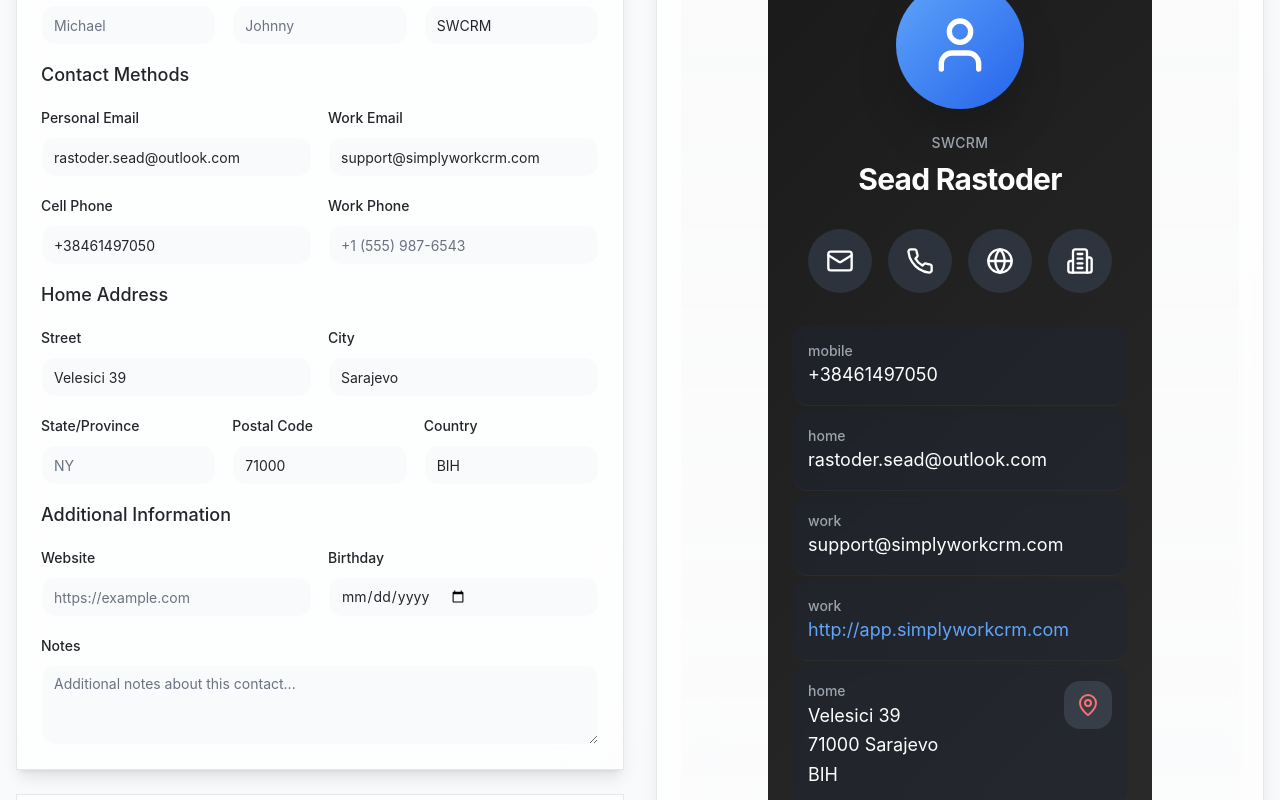
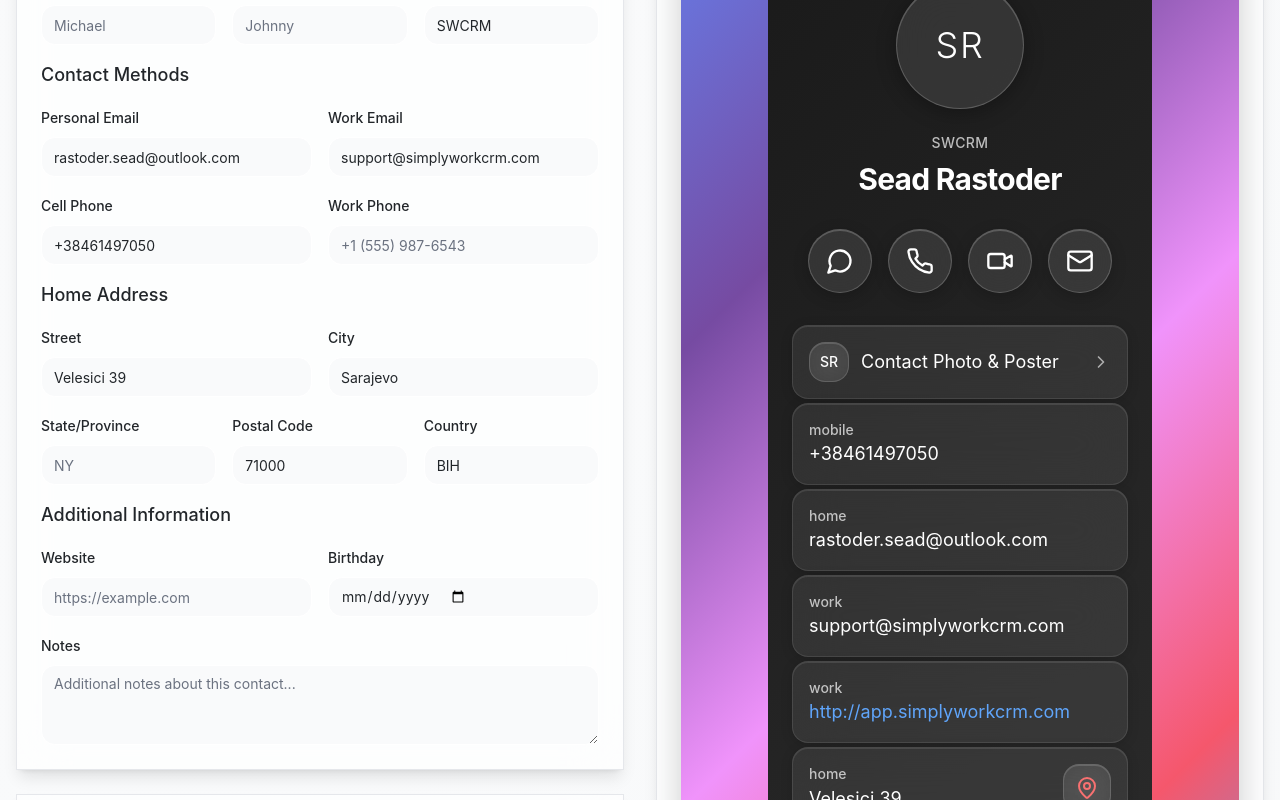
Before and after one commit to SimplyWorkCRM/swcrm-vcf-generator, a React (Vite) app: page / in a window 1280 px wide. Shown: the part 400-1200 px from the top of the page. Built offline with nearby package versions, Linux system fonts and the light colour scheme; the HTML template or start-up script is replaced by a standard one.

Commit message:
Refine contact preview design

```diff
--- a/src/components/IOSContactPreview.tsx
+++ b/src/components/IOSContactPreview.tsx
@@ -1,5 +1,5 @@
 import { ContactData } from "@/lib/vcfGenerator";
-import { Phone, Mail, MapPin, Calendar, Globe, User, Building2 } from "lucide-react";
+import { Phone, Mail, MapPin, Calendar, Globe, User, Building2, MessageCircle, Video, ChevronRight } from "lucide-react";
 
 interface IOSContactPreviewProps {
   contact: ContactData;
@@ -17,17 +17,27 @@ export const IOSContactPreview = ({ contact }: IOSContactPreviewProps) => {
   const hasHomeAddress = contact.home_address.street || contact.home_address.city;
   const hasWorkAddress = contact.work_address.street || contact.work_address.city;
 
+  // Get initials for avatar
+  const getInitials = () => {
+    if (contact.first_name || contact.last_name) {
+      return `${contact.first_name?.[0] || ''}${contact.last_name?.[0] || ''}`.toUpperCase();
+    }
+    return fullName?.[0]?.toUpperCase() || 'C';
+  };
+
   return (
     <div className="ios-contact-preview max-w-sm mx-auto">
       {/* Header with large profile photo */}
       <div className="text-center mb-8 pt-8">
-        <div className="w-32 h-32 bg-gradient-to-br from-blue-400 to-blue-600 rounded-full mx-auto mb-6 flex items-center justify-center shadow-2xl">
-          <User className="w-16 h-16 text-white" />
+        <div className="w-32 h-32 glass-avatar mx-auto mb-6 flex items-center justify-center">
+          <span className="text-white text-4xl font-light tracking-wider">
+            {getInitials()}
+          </span>
         </div>
 
         {/* Organization - small text above name */}
         {contact.organization && (
-          <p className="text-gray-400 text-sm font-medium mb-2 tracking-wide">
+          <p className="text-white/70 text-sm font-medium mb-2 tracking-wide">
             {contact.organization}
           </p>
         )}
@@ -38,86 +48,99 @@ export const IOSContactPreview = ({ contact }: IOSContactPreviewProps) => {
         </h1>
 
         {contact.nickname && (
-          <p className="text-gray-400 text-base">"{contact.nickname}"</p>
+          <p className="text-white/60 text-base">"{contact.nickname}"</p>
         )}
       </div>
 
       {/* Action buttons row */}
       <div className="flex justify-center gap-4 mb-8">
-        <div className="w-16 h-16 bg-gray-700/60 rounded-full flex items-center justify-center backdrop-blur-sm">
-          <Mail className="w-7 h-7 text-white" />
+        <div className="glass-action-button">
+          <MessageCircle className="w-7 h-7 text-white" />
         </div>
-        <div className="w-16 h-16 bg-gray-700/60 rounded-full flex items-center justify-center backdrop-blur-sm">
+        <div className="glass-action-button">
           <Phone className="w-7 h-7 text-white" />
         </div>
-        <div className="w-16 h-16 bg-gray-700/60 rounded-full flex items-center justify-center backdrop-blur-sm">
-          <Globe className="w-7 h-7 text-white" />
+        <div className="glass-action-button">
+          <Video className="w-7 h-7 text-white" />
         </div>
-        <div className="w-16 h-16 bg-gray-700/60 rounded-full flex items-center justify-center backdrop-blur-sm">
-          <Building2 className="w-7 h-7 text-white" />
+        <div className="glass-action-button">
+          <Mail className="w-7 h-7 text-white" />
         </div>
       </div>
 
-      {/* Contact details in separate rounded sections */}
+      {/* Contact Photo & Poster section */}
+      <div className="glass-section mb-1 flex items-center justify-between">
+        <div className="flex items-center gap-3">
+          <div className="w-10 h-10 glass-mini-avatar flex items-center justify-center">
+            <span className="text-white text-sm font-medium">
+              {getInitials()}
+            </span>
+          </div>
+          <span className="text-white text-lg">Contact Photo & Poster</span>
+        </div>
+        <ChevronRight className="w-5 h-5 text-white/60" />
+      </div>
+
+      {/* Contact details */}
       <div className="space-y-1">
         {/* Phone Numbers */}
         {contact.cell_phone && (
-          <div className="bg-gray-800/40 backdrop-blur-sm rounded-2xl p-4 border-b border-gray-700/30">
-            <p className="text-gray-400 text-sm font-medium">mobile</p>
+          <div className="glass-section">
+            <p className="text-white/70 text-sm font-medium">mobile</p>
             <p className="text-white text-lg">{contact.cell_phone}</p>
           </div>
         )}
 
         {contact.work_phone && (
-          <div className="bg-gray-800/40 backdrop-blur-sm rounded-2xl p-4 border-b border-gray-700/30">
-            <p className="text-gray-400 text-sm font-medium">work</p>
+          <div className="glass-section">
+            <p className="text-white/70 text-sm font-medium">work</p>
             <p className="text-white text-lg">{contact.work_phone}</p>
           </div>
         )}
 
         {contact.home_phone && (
-          <div className="bg-gray-800/40 backdrop-blur-sm rounded-2xl p-4 border-b border-gray-700/30">
-            <p className="text-gray-400 text-sm font-medium">home</p>
+          <div className="glass-section">
+            <p className="text-white/70 text-sm font-medium">home</p>
             <p className="text-white text-lg">{contact.home_phone}</p>
           </div>
         )}
 
         {/* Emails */}
         {contact.email && (
-          <div className="bg-gray-800/40 backdrop-blur-sm rounded-2xl p-4 border-b border-gray-700/30">
-            <p className="text-gray-400 text-sm font-medium">home</p>
+          <div className="glass-section">
+            <p className="text-white/70 text-sm font-medium">home</p>
             <p className="text-white text-lg break-all">{contact.email}</p>
           </div>
         )}
 
         {contact.work_email && (
-          <div className="bg-gray-800/40 backdrop-blur-sm rounded-2xl p-4 border-b border-gray-700/30">
-            <p className="text-gray-400 text-sm font-medium">work</p>
+          <div className="glass-section">
+            <p className="text-white/70 text-sm font-medium">work</p>
             <p className="text-white text-lg break-all">{contact.work_email}</p>
           </div>
         )}
 
         {/* Work URL */}
         {contact.work_url && (
-          <div className="bg-gray-800/40 backdrop-blur-sm rounded-2xl p-4 border-b border-gray-700/30">
-            <p className="text-gray-400 text-sm font-medium">work</p>
+          <div className="glass-section">
+            <p className="text-white/70 text-sm font-medium">work</p>
             <p className="text-blue-400 text-lg break-all">http://{contact.work_url}</p>
           </div>
         )}
 
         {/* Personal URL */}
         {contact.url && (
-          <div className="bg-gray-800/40 backdrop-blur-sm rounded-2xl p-4 border-b border-gray-700/30">
-            <p className="text-gray-400 text-sm font-medium">website</p>
+          <div className="glass-section">
+            <p className="text-white/70 text-sm font-medium">website</p>
             <p className="text-blue-400 text-lg break-all">{contact.url}</p>
           </div>
         )}
 
         {/* Home Address */}
         {hasHomeAddress && (
-          <div className="bg-gray-800/40 backdrop-blur-sm rounded-2xl p-4 border-b border-gray-700/30 flex justify-between items-start">
+          <div className="glass-section flex justify-between items-start">
             <div className="flex-1">
-              <p className="text-gray-400 text-sm font-medium">home</p>
+              <p className="text-white/70 text-sm font-medium">home</p>
               <div className="text-white text-lg leading-relaxed">
                 {contact.home_address.street && <div>{contact.home_address.street}</div>}
                 <div>
@@ -129,7 +152,7 @@ export const IOSContactPreview = ({ contact }: IOSContactPreviewProps) => {
                 {contact.home_address.country_region && <div>{contact.home_address.country_region}</div>}
               </div>
             </div>
-            <div className="w-12 h-12 bg-gray-600/50 rounded-lg ml-4 flex items-center justify-center">
+            <div className="w-12 h-12 glass-mini-avatar ml-4 flex items-center justify-center">
               <MapPin className="w-6 h-6 text-red-400" />
             </div>
           </div>
@@ -137,9 +160,9 @@ export const IOSContactPreview = ({ contact }: IOSContactPreviewProps) => {
 
         {/* Work Address */}
         {hasWorkAddress && (
-          <div className="bg-gray-800/40 backdrop-blur-sm rounded-2xl p-4 border-b border-gray-700/30 flex justify-between items-start">
+          <div className="glass-section flex justify-between items-start">
             <div className="flex-1">
-              <p className="text-gray-400 text-sm font-medium">work</p>
+              <p className="text-white/70 text-sm font-medium">work</p>
               <div className="text-white text-lg leading-relaxed">
                 {contact.work_address.street && <div>{contact.work_address.street}</div>}
                 <div>
@@ -151,7 +174,7 @@ export const IOSContactPreview = ({ contact }: IOSContactPreviewProps) => {
                 {contact.work_address.country_region && <div>{contact.work_address.country_region}</div>}
               </div>
             </div>
-            <div className="w-12 h-12 bg-gray-600/50 rounded-lg ml-4 flex items-center justify-center">
+            <div className="w-12 h-12 glass-mini-avatar ml-4 flex items-center justify-center">
               <MapPin className="w-6 h-6 text-red-400" />
             </div>
           </div>
@@ -159,8 +182,8 @@ export const IOSContactPreview = ({ contact }: IOSContactPreviewProps) => {
 
         {/* Birthday */}
         {contact.birthday && (
-          <div className="bg-gray-800/40 backdrop-blur-sm rounded-2xl p-4 border-b border-gray-700/30">
-            <p className="text-gray-400 text-sm font-medium">birthday</p>
+          <div className="glass-section">
+            <p className="text-white/70 text-sm font-medium">birthday</p>
             <p className="text-white text-lg">{new Date(contact.birthday).toLocaleDateString('en-US', {
               day: 'numeric',
               month: 'long',
@@ -171,8 +194,8 @@ export const IOSContactPreview = ({ contact }: IOSContactPreviewProps) => {
 
         {/* Notes */}
         {contact.note && (
-          <div className="bg-gray-800/40 backdrop-blur-sm rounded-2xl p-4">
-            <p className="text-gray-400 text-sm font-medium mb-2">Notes</p>
+          <div className="glass-section">
+            <p className="text-white/70 text-sm font-medium mb-2">Notes</p>
             <p className="text-white text-lg leading-relaxed">{contact.note}</p>
           </div>
         )}
@@ -180,13 +203,13 @@ export const IOSContactPreview = ({ contact }: IOSContactPreviewProps) => {
 
       {/* Bottom action buttons */}
       <div className="mt-8 space-y-1">
-        <div className="bg-gray-800/40 backdrop-blur-sm rounded-2xl p-4 text-center">
+        <div className="glass-section text-center">
           <p className="text-white text-lg font-medium">Send Message</p>
         </div>
-        <div className="bg-gray-800/40 backdrop-blur-sm rounded-2xl p-4 text-center">
+        <div className="glass-section text-center">
           <p className="text-white text-lg font-medium">Share Contact</p>
         </div>
-        <div className="bg-gray-800/40 backdrop-blur-sm rounded-2xl p-4 text-center">
+        <div className="glass-section text-center">
           <p className="text-white text-lg font-medium">Add to Favourites</p>
         </div>
       </div>
--- a/src/index.css
+++ b/src/index.css
@@ -146,6 +146,56 @@ All colors MUST be HSL.
     box-shadow: inset 0 1px 0 rgba(255, 255, 255, 0.1);
   }
 
+  .glass-avatar {
+    @apply rounded-full backdrop-blur-xl border border-white/20;
+    background: rgba(255, 255, 255, 0.1);
+    box-shadow:
+      inset 0 1px 0 rgba(255, 255, 255, 0.2),
+      0 4px 20px rgba(0, 0, 0, 0.3);
+  }
+
+  .glass-mini-avatar {
+    @apply rounded-lg backdrop-blur-lg border border-white/15;
+    background: rgba(255, 255, 255, 0.08);
+    box-shadow: inset 0 1px 0 rgba(255, 255, 255, 0.15);
+  }
+
+  .glass-action-button {
+    @apply w-16 h-16 rounded-full backdrop-blur-xl border border-white/20;
+    background: rgba(255, 255, 255, 0.1);
+    @apply flex items-center justify-center transition-all duration-200;
+    box-shadow:
+      inset 0 1px 0 rgba(255, 255, 255, 0.2),
+      0 4px 16px rgba(0, 0, 0, 0.2);
+  }
+
+  .glass-action-button:hover {
+    @apply scale-105;
+    background: rgba(255, 255, 255, 0.15);
+  }
+
+  .glass-section {
+    @apply rounded-2xl p-4 backdrop-blur-xl border border-white/10;
+    background: rgba(255, 255, 255, 0.08);
+    box-shadow:
+      inset 0 1px 0 rgba(255, 255, 255, 0.1),
+      0 2px 12px rgba(0, 0, 0, 0.15);
+  }
+
+  .ios-preview-container {
+    @apply rounded-3xl p-8;
+    background: linear-gradient(135deg,
+      #667eea 0%,
+      #764ba2 25%,
+      #f093fb 50%,
+      #f5576c 75%,
+      #4facfe 100%
+    );
+    box-shadow:
+      inset 0 1px 0 rgba(255, 255, 255, 0.1),
+      0 8px 32px rgba(0, 0, 0, 0.2);
+  }
+
   .form-input {
     @apply bg-input border border-input-border rounded-xl px-4 py-3;
     @apply focus:border-ring focus:ring-2 focus:ring-ring/20;
--- a/src/pages/Index.tsx
+++ b/src/pages/Index.tsx
@@ -112,7 +112,7 @@ const Index = () => {
                 <Smartphone className="w-5 h-5 text-primary" />
                 <h2 className="text-xl font-semibold">iOS Contact Preview</h2>
               </div>
-              <div className="bg-gradient-to-b from-secondary/30 to-secondary/10 rounded-3xl p-8">
+              <div className="ios-preview-container">
                 <IOSContactPreview contact={contact} />
               </div>
               <p className="text-sm text-muted-foreground mt-4 text-center">
```
